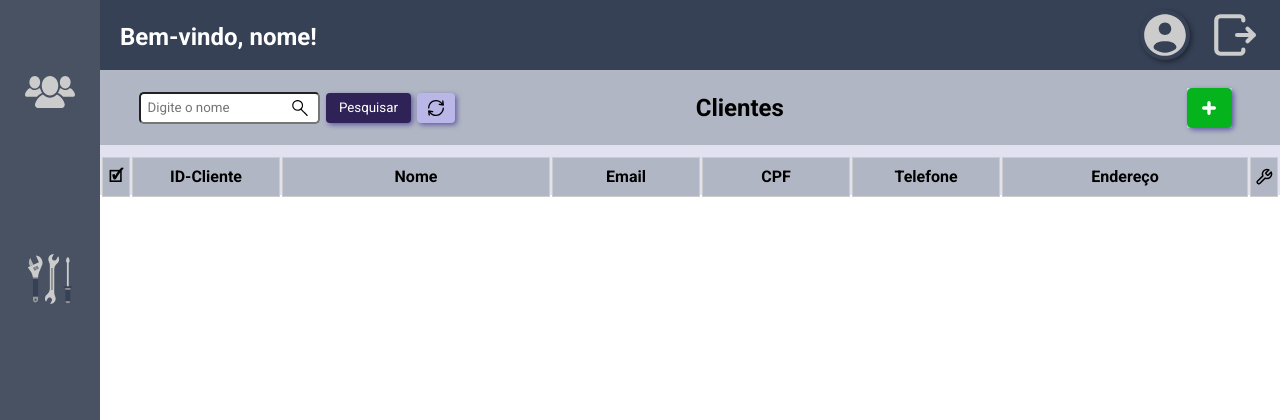
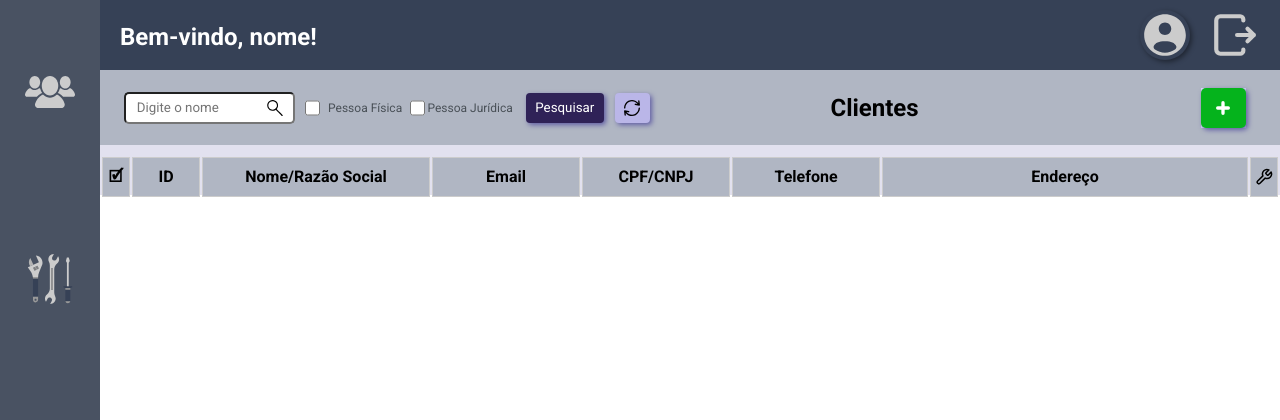
Before and after one commit to daniloadossantos/Projeto_RC, a PHP site: page /clientes.html in a window 1280 px wide. Shown: the top 420 px of the page. Run offline with PHP 8.4, Linux system fonts and the light colour scheme; lists and menus that the app fills with data are empty.

Commit message:
update cliente page

```diff
--- a/RC Web/clientes.html
+++ b/RC Web/clientes.html
@@ -31,6 +31,12 @@
       <div class="item pesquisa">
         <div class="campo_consulta">
             <input class="campo_pesquisa" type="text" name="consulta" placeholder="Digite o nome">
+            <div class="radio_pessoa_filter">
+              <input  type="checkbox" value="pf" id="pessoaFisicaFilter" name="tipo_pessoa">
+              <label for="pessoaFisica">Pessoa Física</label>
+              <input  type="checkbox" value="pj" id="pessoaJuridicaFilter" name="tipo_pessoa">
+              <label for="pessoaJuridica">Pessoa Jurídica</label>
+            </div>
             <button id="btn_search" type="submit">Pesquisar</button>
             <button id="btn_refresh" type="submit"></button>
         </div>
@@ -46,10 +52,10 @@
             <thead>
               <tr class="cabecalho_tabela_cliente">
                 <th>🗹</th>
-                <th>ID-Cliente</th>
-                <th>Nome</th>
+                <th>ID</th>
+                <th>Nome/Razão Social</th>
                 <th>Email</th>
-                <th>CPF</th>
+                <th>CPF/CNPJ</th>
                 <th>Telefone</th>
                 <th>Endereço</th>
                 <th></th>
@@ -72,18 +78,24 @@
       <div class="cadastro-form-body">
         <form id = "form">
           <div class="input-group">
-            <div class="espaco_form"><p>Dados Pessoais</p></div>
+            <div class="espaco_form"><p>Dados Cadastrais</p></div>
+            <div class="radio_pessoa">
+              <input  type="radio" value="pf" id="pessoaFisica" name="tipo_pessoa" checked>
+              <label for="pessoaFisica">Pessoa Física</label>
+              <input  type="radio" value="pj" id="pessoaJuridica" name="tipo_pessoa">
+              <label for="pessoaJuridica">Pessoa Jurídica</label>
+            </div>
             <div class="input-box">
-              <label for="nome">Nome*</label>
+              <label id="nome_label" for="nome">Nome Completo*</label>
               <input type="text" id="nome" data-index="new" class="form-field" placeholder="Digite o nome" required>
             </div>
             <div class="input-box">
-              <label for="sobrenome">Sobrenome*</label>
-              <input type="text" id="sobrenome" class="form-field"  placeholder="Digite o sobrenome" required>
+              <label id="nome_repres_label" class="hidden" for="nome_repres">Representante</label>
+              <input type="text" id="nome_repres"  class="form-field hidden" placeholder="Digite o nome do representate" >
             </div>
             <div class="input-box">
-              <label for="cpf">CPF*</label>
-              <input type="text" id="cpf" class="form-field" placeholder="Apenas números" maxlength="11" required>
+              <label id="cpf_label" for="cpf">CPF*</label>
+              <input type="text" id="cpf" class="form-field" placeholder="Apenas números" minlength="11" maxlength="14" required>
             </div>
             <div class="input-box">
               <label for="email">Email</label>
@@ -92,11 +104,11 @@
 
             <div class=" input-box">
               <label for="tel1">Telefone comercial*</label>
-              <input type="tel" id="tel1" class="form-field" placeholder="(XX) XXXXXX-XXXX " maxlength="12" required>
+              <input type="tel" id="tel1" class="form-field" placeholder="(XX) XXXXXX-XXXX " maxlength="11" required>
             </div>
             <div class=" input-box">
-              <label for="tel1">Telefone pessoal</label>
-              <input type="tel" id="tel2" class="form-field" placeholder="(XX) XXXXXX-XXXX " maxlength="12">
+              <label for="tel1" id="tel2_label">Telefone pessoal</label>
+              <input type="tel" id="tel2" class="form-field" placeholder="(XX) XXXXXX-XXXX " maxlength="11">
             </div>
             <div class="espaco_form"><p>Endereço</p></div>
             <div class="input-box">
@@ -172,7 +184,7 @@
     <footer>
       <p>&copy Todos os direitos reservados - 2024 <a href="index.html">login</a></p>
     </footer>
-    <script src="./js/clientes.js"></script>
+    <script type="module" src="./js/clientes.js"></script>
 
 </body>
 </html>
--- a/RC Web/css/clientes.css
+++ b/RC Web/css/clientes.css
@@ -27,20 +27,41 @@ th, td {
 .pesquisa{
   display: flex;
   justify-content: space-between;
-  padding: 0px 20px;
+  padding: 0px 5px;
 }
 
+.radio_pessoa_filter{
+  display: flex;
+  align-items: center;
+}
+.radio_pessoa_filter label{
+  width: 90px;
+}
+#pessoaFisicaFilter,
+#pessoaJuridicaFilter{
+  width: 15px;
+  margin: 0;
+}
+
+.hidden{
+  opacity: 0;
+  z-index: -5;
+}
 .cabecalho_tabela_cliente :first-child{
   width:20px;
 }
 
 .cabecalho_tabela_cliente :nth-child(3){
-  width:260px;
+  width:220px;
 }
 
-.cabecalho_tabela_cliente :nth-child(2), .cabecalho_tabela_cliente :nth-child(4), .cabecalho_tabela_cliente :nth-child(5),.cabecalho_tabela_cliente :nth-child(6){
+.cabecalho_tabela_cliente :nth-child(2){
+  width: 60px;
+}
+.cabecalho_tabela_cliente :nth-child(4), .cabecalho_tabela_cliente :nth-child(5),.cabecalho_tabela_cliente :nth-child(6){
   width:140px;
 }
+
 
 
 /* modal formulário cliente */
@@ -83,6 +104,23 @@ th, td {
   border-bottom: 1px solid #fff;
   margin-bottom: 1rem;
 }
+
+.radio_pessoa{
+display: block;
+width: 100%;
+padding-bottom: 20px;
+}
+.radio_pessoa label{
+  width: 150px;
+  margin-right: 30px;
+}
+#pessoaFisica,
+#pessoaJuridica{
+  width: 15px;
+  height: 15px;
+  margin: 0px 5px;
+}
+
 .cadastro-form-body form{
   overflow-y: auto;
   height: 330px;
@@ -98,6 +136,11 @@ th, td {
   flex-direction: column;
   margin-bottom: 1rem;
 }
+.cep-form-field:disabled{
+  background-color: #e6e8ec;
+  color: #34333d;
+}
+
 .cadastro-form-body input,
 .form-select{
 width: 320px;
--- a/RC Web/js/clientes.js
+++ b/RC Web/js/clientes.js
@@ -7,6 +7,8 @@ const openForm = () => {
 const closeForm = () => {
   document.getElementById('cadastro-form-cliente')
   .classList.remove('active');
+  clearFields()
+  clearCepForm()
 }
 
 //FUNÇÕES
@@ -95,14 +97,14 @@ function validarCNPJ(cnpj) {
 
 // Função para validar CPF ou CNPJ e formatar
 function validarDocumento(numeroString) {
-    // Remove caracteres não numéricos e converte para número
-    let numero = parseInt(numeroString.replace(/\D/g,''));
+
 
     // Verifica o número de dígitos
     if (isNaN(numero) || numeroString.length !== 11 && numeroString.length !== 14) {
         // Se o número não puder ser convertido para um número válido ou não tiver o tamanho adequado, retorna falso
         return alert("Número de documento inválido.");
-
+        // Remove caracteres não numéricos e converte para número
+    let numero = parseInt(numeroString.replace(/\D/g,''));
     } else if (numeroString.length === 11) {
         // Se tiver 11 dígitos, chama a função para validar CPF
         return validarCPF(numero.toString());
@@ -275,7 +277,7 @@ const saveCliente = () => {
     const cliente = {
       numId: gerarNumeroUnico(),
       nome: document.getElementById('nome').value.trim(),
-      sobrenome: document.getElementById('sobrenome').value.trim(),
+      nome_repres: document.getElementById('nome_repres').value.trim(),
       cpf: validarDocumento(document.getElementById('cpf').value),
       telefone1: formatarTelefone( document.getElementById('tel1').value),
       telefone2: formatarTelefone(document.getElementById('tel2').value),
@@ -312,12 +314,14 @@ const createRow = (cliente, index) => {
   newRow.innerHTML = `
     <td><input type="checkbox" id="id-${index}" class="checkbox-item" /></td>
     <td>${cliente.numId}</td>
-    <td>${cliente.nome} ${cliente.sobrenome}</td>
+    <td>${cliente.nome}</td>
     <td>${cliente.email}</td>
     <td>${cliente.cpf}</td>
     <td>${cliente.telefone1}<br>${cliente.telefone2}</td>
     <td>${cliente.rua}, ${cliente.numero} ${cliente.bairro}, ${cliente.cidade}-${cliente.estado} ${cliente.complemento} ${cliente.cep}</td>
-    <td><div class="btn_crud btn_acoes" ><button id="edit-${index}" class="btn_crud btn_altera" type="button" data-action="edit"></button>
+    <td><div class="btn_crud btn_acoes" >
+    <button id="edit-${index}" class="btn_crud btn_altera" type="button" data-action="edit"></button>
+    <button id="agenda-${index}" class="btn_crud btn_agenda" type="button"</button>
     <button id="delete-${index}" class="btn_crud btn_exclui" type="button" data-action="delete"></button></div></td>
   `
   document.querySelector('#tb_cliente>tbody').appendChild(newRow)
@@ -330,7 +334,6 @@ const clearTable = () => {
 
 const fillFields = (cliente) => {
   document.getElementById('nome').value = cliente.nome
-  document.getElementById('sobrenome').value = cliente.sobrenome
   document.getElementById('cpf').value = cliente.cpf
   document.getElementById('tel1').value = cliente.telefone1
   document.getElementById('tel2').value = cliente.telefone2
@@ -351,6 +354,10 @@ const editCliente = (index) => {
   cliente.index = index
   fillFields(cliente)
   openForm()
+}
+const agendaCliente = (index) => {
+  const cliente = readCliente()[index]
+  window.location.href = "http://127.0.0.1:5500/RC%20Web/agendamento.html"
 
 }
 
@@ -360,6 +367,8 @@ const editDelete = (event) => {
 
     if (action == 'edit'){
       editCliente(index)
+    } else if(action == 'agenda'){
+      agendaCliente(index)
     } else {
       const cliente = readCliente()[index]
       const response = confirm (`Deseja realmente excluir o registro de ${cliente.nome}`)
@@ -402,20 +411,47 @@ const updateTable = () => {
 
   toggleActionButtonsVisibility();
 };
+updateTable();
 
-
-
-updateTable();
 
 const searchByName = () => {
   const searchTerm = document.querySelector('input[name="consulta"]').value.toLowerCase();
   const dbRcarcondicionado = readCliente();
+
+
   const filteredList = dbRcarcondicionado.filter(cliente => {
     return cliente.nome.toLowerCase().includes(searchTerm);
   });
   clearTable();
   filteredList.forEach(createRow);
 };
+
+//alterar label de formulário para pessoa jurídica
+const radioPj = document.getElementById('pessoaJuridica')
+const radioPf = document.getElementById('pessoaFisica')
+const labelNome = document.getElementById('nome_label')
+const labelCPF = document.getElementById('cpf_label')
+const labelRepres = document.getElementById('nome_repres_label')
+const inputRepres = document.getElementById('nome_repres')
+const telLabel2 = document.getElementById('tel2_label')
+
+
+
+radioPj.addEventListener('click', () => {
+    labelNome.innerText = 'Razao Social*'
+    labelCPF.innerText = 'CNPJ*'
+    labelRepres.classList.remove('hidden')
+    inputRepres.classList.remove('hidden')
+    telLabel2.innerText = 'Telefone Representante'
+})
+
+radioPf.addEventListener('click', () => {
+    labelNome.innerText = 'Nome Completo*'
+    labelCPF.innerText = 'CPF*'
+    labelRepres.classList.add('hidden')
+    inputRepres.classList.add('hidden')
+    telLabel2.innerText = 'Telefone Pessoal'
+})
 
 //Eventos
 document.getElementById('cadastrarCliente')
```
Also changed, not shown: RC Web/css/global.css (+19 -6 lines).
